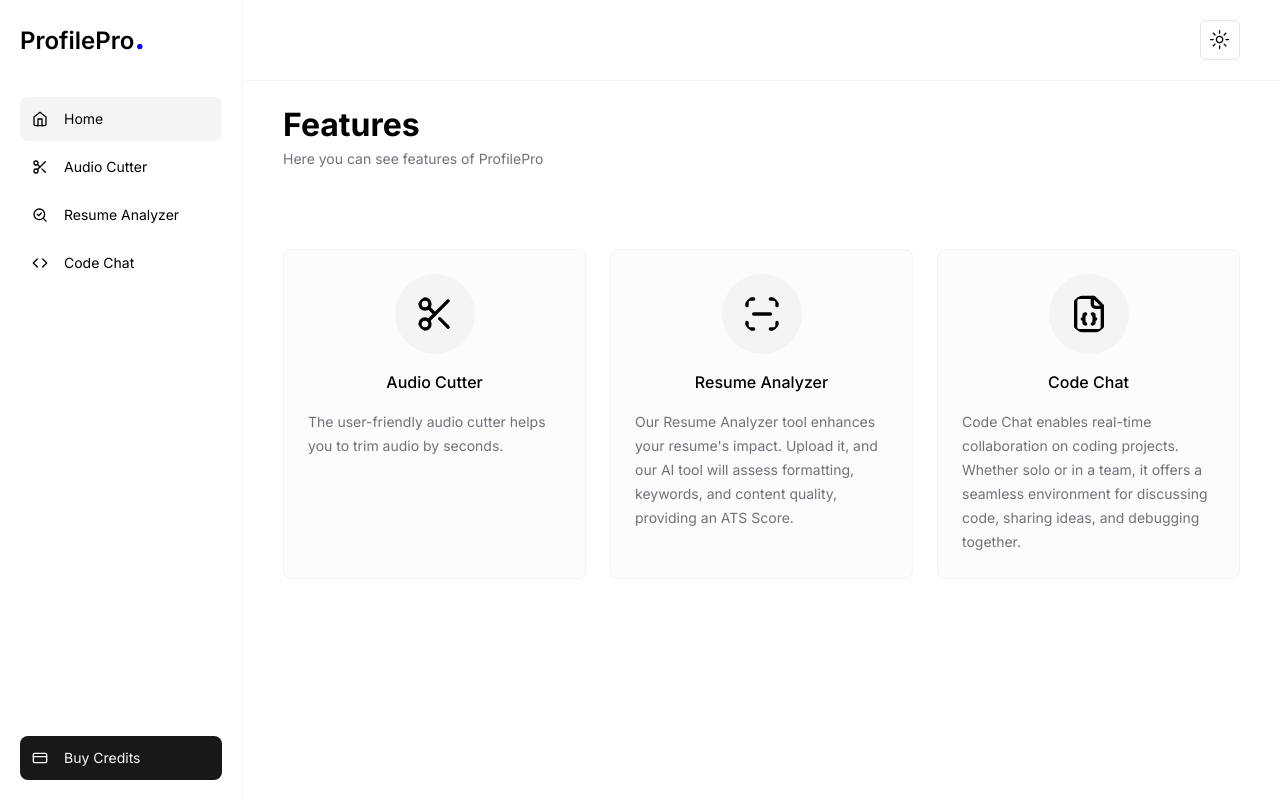
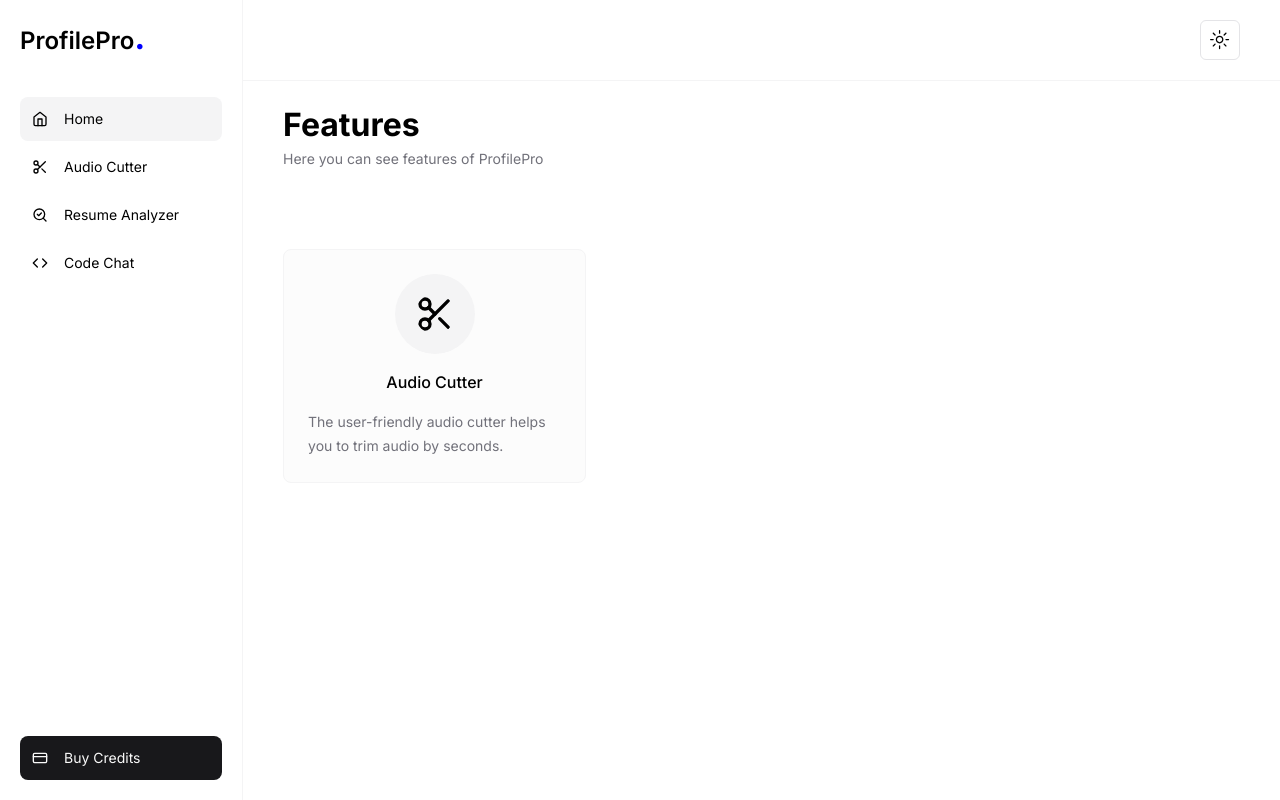
Before and after one commit to tanuj830/FadeMaster, a Next.js app: page /dashboard in a window 1280 px wide. Built offline with nearby package versions, Linux system fonts and the light colour scheme.

Commit message:
audio cutter facility integrated

```diff
--- a/app/dashboard/audio-cutter/page.tsx
+++ b/app/dashboard/audio-cutter/page.tsx
@@ -1,6 +1,6 @@
 "use client";
 import { Button } from "@/components/ui/button";
-import { File } from "lucide-react";
+import { ArrowRight, ArrowUpRightFromSquare, File } from "lucide-react";
 import Link from "next/link";
 import {
   Drawer,
@@ -11,6 +11,7 @@ import {
   DrawerTrigger,
 } from "@/components/ui/drawer";
 import Editor from "@/components/Editor";
+import { RiGhostLine } from "react-icons/ri";
 
 const ResumeBuilder = () => {
   return (
@@ -23,20 +24,36 @@ const ResumeBuilder = () => {
           </span>
           <div className="md:w-[60%]">
             <h5 className="text-foreground font-medium my-4">
-              Trim your audio
+              Trim your audio and download it in best quality.
             </h5>
             <p className="text-muted-foreground text-wrap leading-7 text-sm">
-              Trim any audio and download it in the best quality for free.
+              This app can be used to trim and/or cut audio tracks, remove an
+              audio fragments. Fade in and fade out your music easily to make
+              the audio harmoniously.{" "}
             </p>
           </div>{" "}
           <Drawer>
             <DrawerTrigger asChild>
-              <Button>Trim Audio</Button>
+              <Button className="">Get's Started</Button>
             </DrawerTrigger>
             <DrawerContent className="h-[60vh] md:h-[100vh] flex justify-center items-center px-5 lg:px-0">
               <div className="h-full w-full md:w-[60vw] lg:w-[50vw] xl:w-[40vw]">
                 <DrawerHeader className="">
-                  <DrawerTitle>Audio Trimmer</DrawerTitle>
+                  <DrawerTitle className="text-start w-full">
+                    Audio Trimmer
+                  </DrawerTitle>
+                  <div className="text-start ">
+                    <small className="text-muted-foreground">
+                      Don't know how it works?
+                      <Link
+                        href="/how-it-works"
+                        target="_blank"
+                        className="text-blue-600 font-medium"
+                      >
+                        how it works
+                      </Link>
+                    </small>
+                  </div>
                 </DrawerHeader>
                 <Editor />
                 {/* <div className="p-5 rounded-lg flex flex-col gap-1 mt-3 bg-muted ">
--- a/app/dashboard/page.tsx
+++ b/app/dashboard/page.tsx
@@ -1,23 +1,9 @@
 "use client";
-import MobileSidebar from "@/components/MobileSidebar";
-import Sidebar from "@/components/Sidebar";
-import { ThemeButton } from "@/components/ThemeButton";
-import { Button } from "@/components/ui/button";
-import {
-  DogIcon,
-  File,
-  FileJson,
-  HelpCircleIcon,
-  ScanLine,
-  ScissorsIcon,
-  Wrench,
-} from "lucide-react";
+import { ScissorsIcon } from "lucide-react";
 import Link from "next/link";
-import { usePathname } from "next/navigation";
 import React from "react";
 
 const Layout = () => {
-  const path = usePathname();
   const [ishover, setIsHover] = React.useState(false);
   const [hoverid, sethoverid] = React.useState(0);
   const features = [
@@ -27,20 +13,6 @@ const Layout = () => {
       route: "/dashboard/audio-cutter",
       disp: "The user-friendly audio cutter helps you to trim audio by seconds.",
       icon: ScissorsIcon,
-    },
-    {
-      id: 2,
-      featureName: "Resume Analyzer",
-      route: "/dashboard/resume-analyzer",
-      disp: "Our Resume Analyzer tool enhances your resume's impact. Upload it, and our AI tool will assess formatting, keywords, and content quality, providing an ATS Score.",
-      icon: ScanLine,
-    },
-    {
-      id: 3,
-      featureName: "Code Chat",
-      route: "/dashboard/code-chat",
-      disp: "Code Chat enables real-time collaboration on coding projects. Whether solo or in a team, it offers a seamless environment for discussing code, sharing ideas, and debugging together.",
-      icon: FileJson,
     },
   ];
   return (
```
Also changed, not shown: types/wavesurfer.d.ts (renamed from components/types/wavesurfer.d.ts).
